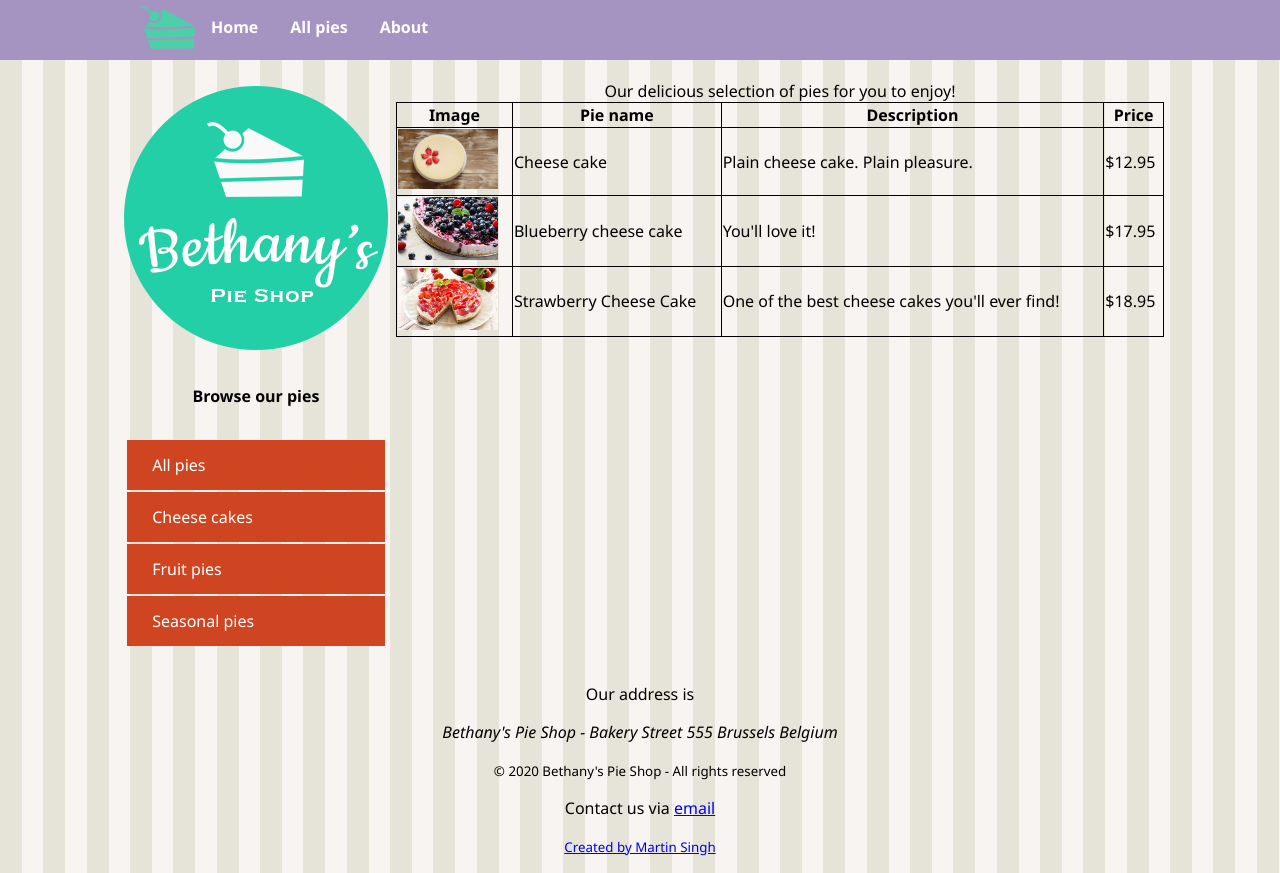
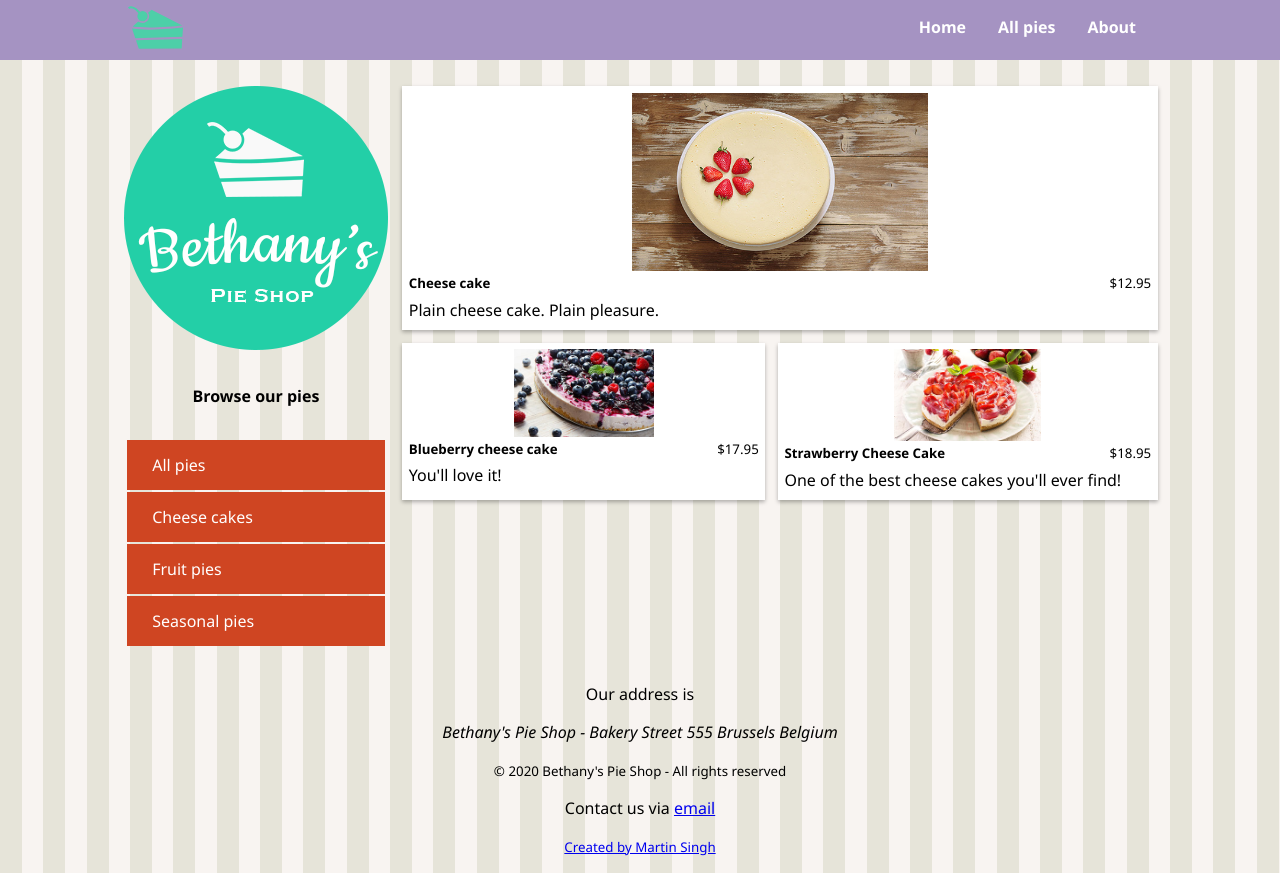
Before and after one commit to martin-singh/css-flexbox-creating-responsive-pages, a plain HTML site: page pages/cheesecakes.html in a window 1280 px wide. Drawn offline with Linux system fonts and the light colour scheme.

Commit message:
Section 5 - Solving Flexbox Challenges.

```diff
--- a/css/styles.css
+++ b/css/styles.css
@@ -16,7 +16,7 @@ body {
 
 nav {
     height: 60px;
-    width: 1000px;
+    width: 80%;
     margin: 0 auto 20px;
 }
 
@@ -25,10 +25,12 @@ nav>ul {
     margin: 0;
     padding: 0;
     overflow: hidden;
+    display: flex;
+    justify-content: flex-end;
 }
 
-nav>ul>li {
-    float: left;
+nav > ul > li:nth-child(1) {
+    flex-grow: 2;
 }
 
 nav>ul>li a {
@@ -157,6 +159,8 @@ nav>ul>li a {
 }
 .pieCard > img {
     align-self: center;
+    width: 40%;
+    height: auto;
 }
 .pieCard > h5,
 .pieCard > p {
--- a/pages/cheesecakes.html
+++ b/pages/cheesecakes.html
@@ -34,40 +34,31 @@
                 <a href="seasonalpies.html"><li>Seasonal pies</li></a>
             </ul>
         </aside>
-        <main class="main">
-            <table border="1" style="width:100%;border: 1px solid black;border-collapse: collapse; padding: 20px;border-spacing: 5px;">
-                <caption>
-                    Our delicious selection of pies for you to enjoy!
-                </caption>
-                <thead>
-                    <tr>
-                        <th>Image</th>
-                        <th>Pie name</th>
-                        <th>Description</th>
-                        <th>Price</th>
-                    </tr>
-                </thead>
-                <tbody>
-                    <tr>
-                        <td><img src="../images/products/cheesecakesmall.jpg" width="100"></td>
-                        <td>Cheese cake</td>
-                        <td>Plain cheese cake. Plain pleasure.</td>
-                        <td>$12.95</td>
-                    </tr>
-                    <tr>
-                        <td><img src="../images/products/blueberrycheesecakesmall.jpg" width="100"></td>
-                        <td>Blueberry cheese cake</td>
-                        <td>You'll love it!</td>
-                        <td>$17.95</td>
-                    </tr>
-                    <tr>
-                        <td><img src="../images/products/strawberrycheesecakesmall.jpg" width="100"></td>
-                        <td>Strawberry Cheese Cake</td>
-                        <td>One of the best cheese cakes you'll ever find!</td>
-                        <td>$18.95</td>
-                    </tr>
-                </tbody>
-            </table>
+        <main class="pieGallery">
+            <div class="pieCard" style="flex-basis: 100%;">
+                <img src="../images/products/cheesecakesmall.jpg">
+                <div class="cardRow">
+                    <h5>Cheese cake</h5>
+                    <small>$12.95</small>
+                </div>
+                <p>Plain cheese cake. Plain pleasure.</p>
+            </div> <!-- end card -->
+            <div class="pieCard">
+                <img src="../images/products/blueberrycheesecakesmall.jpg">
+                <div class="cardRow">
+                    <h5>Blueberry cheese cake</h5>
+                    <small>$17.95</small>
+                </div>
+                <p>You'll love it!</p>
+            </div> <!-- end card -->
+            <div class="pieCard">
+                <img src="../images/products/strawberrycheesecakesmall.jpg">
+                <div class="cardRow">
+                    <h5>Strawberry Cheese Cake</h5>
+                    <small>$18.95</small>
+                </div>
+                <p>One of the best cheese cakes you'll ever find!</p>
+            </div> <!-- end card -->
         </main>
     </div>
 
```
Also changed, not shown: pages/seasonalpies.html (+17 -30 lines).
